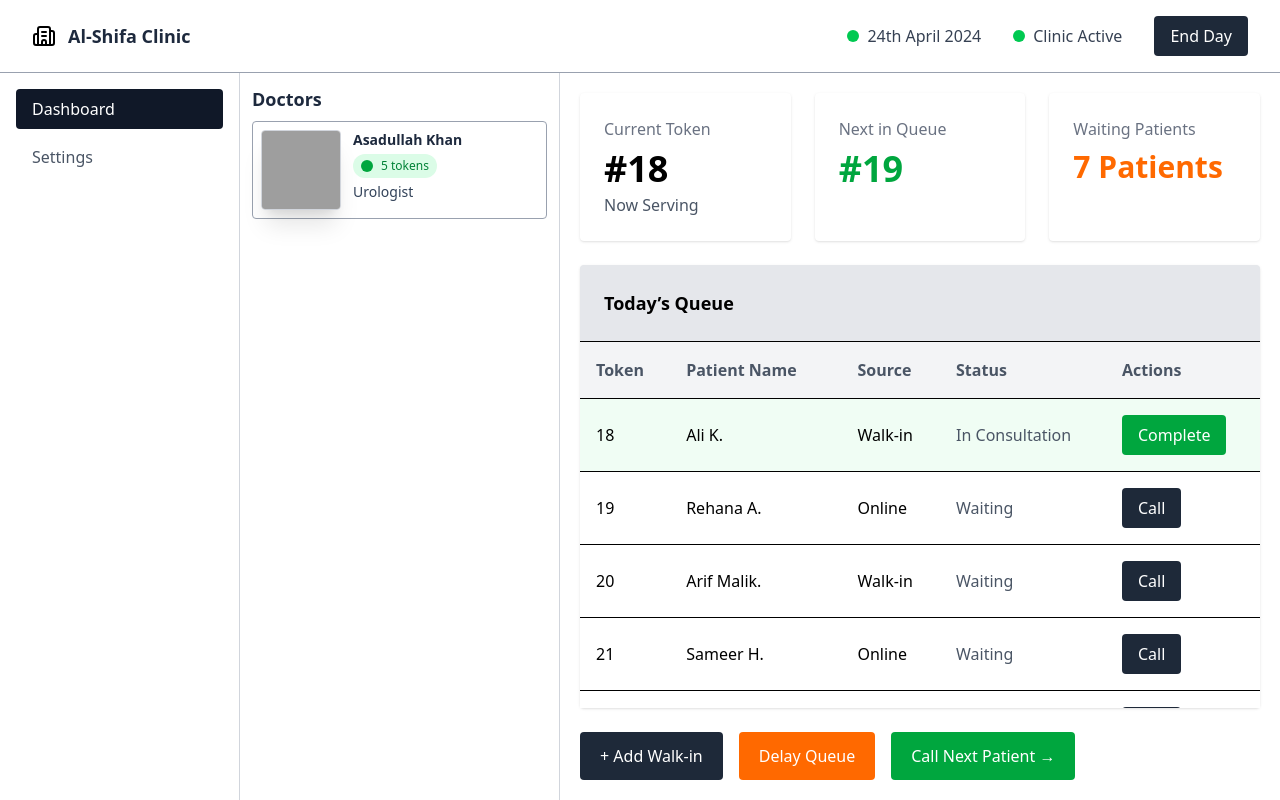
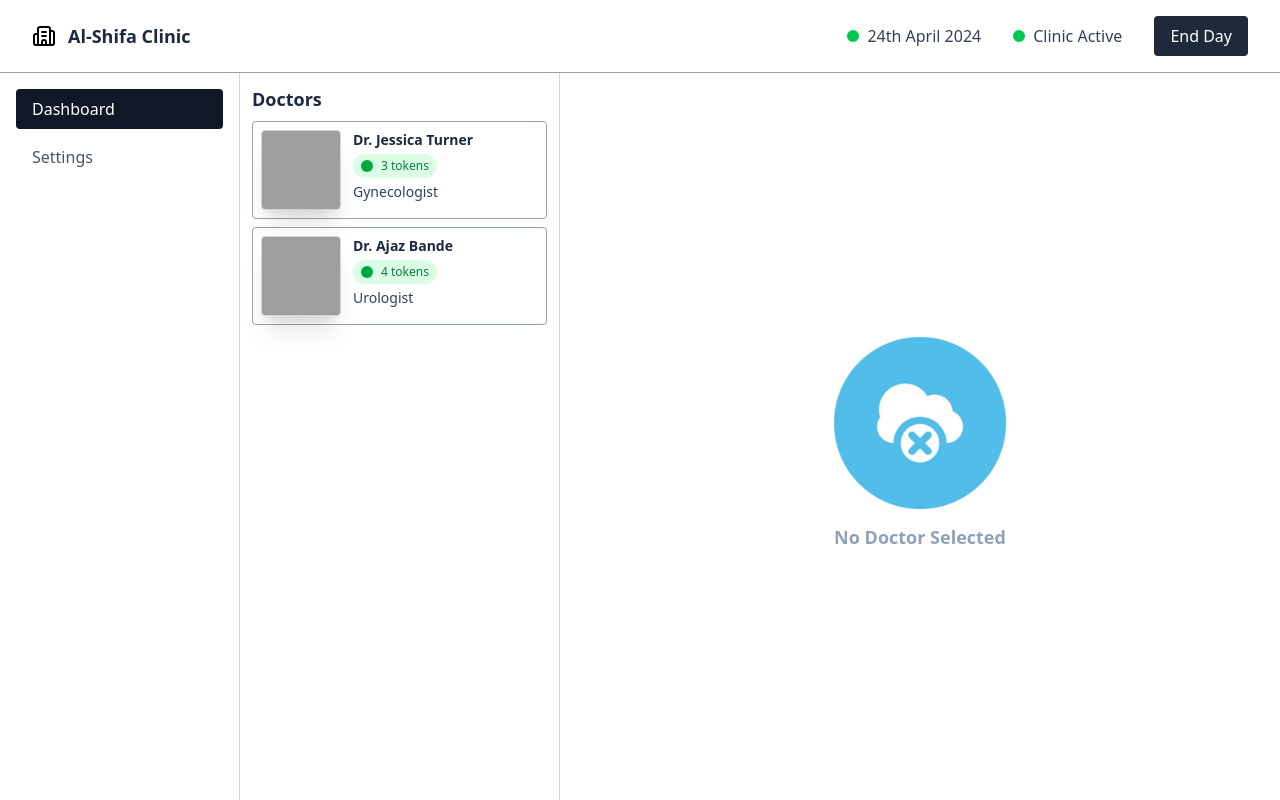
Before and after one commit to Zeeshan-Zahoor/QueueCare, a React (Vite) app: page /clinic/1/dashboard in a window 1280 px wide. Built offline with nearby package versions, Linux system fonts and the light colour scheme; grey boxes are pictures that could not be loaded.

Commit message:
feature: remove hard values from DashBoard and add dynamic values with Doctor selection functionality

```diff
--- a/src/data/mockData.js
+++ b/src/data/mockData.js
@@ -1,4 +1,3 @@
-
 export const clinics = [
   {
     id: 1,
@@ -15,8 +14,8 @@ export const clinics = [
         lastIssuedToken: 12,
         image: "https://tse1.mm.bing.net/th/id/OIP.zkty80FhzzrzCJ0uBg1zIwAAAA?rs=1&pid=ImgDetMain&o=7&rm=3",
         queue: [
-          { token: 11, name: "Mehvish Ali", phone: "7006234567" },
-          { token: 12, name: "Shazia Mir", phone: "7006345678" },
+          { token: 11, name: "Mehvish Ali", phone: "7006234567", source: "Walk-in"},
+          { token: 12, name: "Shazia Mir", phone: "7006345678", source: "Walk-in"},
         ],
       },
       {
@@ -29,9 +28,9 @@ export const clinics = [
         lastIssuedToken: 21,
         image: "https://tse1.mm.bing.net/th/id/OIP.yE8zyTz-OJwswooF9QFC1AHaLH?rs=1&pid=ImgDetMain&o=7&rm=3",
         queue: [
-          { token: 19, name: "Adil Wani", phone: "7006890123" },
-          { token: 20, name: "Tariq Shah", phone: "7006901234" },
-          { token: 21, name: "Nadeem Sofi", phone: "7006012345" },
+          { token: 19, name: "Adil Wani", phone: "7006890123", source: "Walk-in"},
+          { token: 20, name: "Tariq Shah", phone: "7006901234", source: "Walk-in"},
+          { token: 21, name: "Nadeem Sofi", phone: "7006012345", source: "Walk-in"},
         ],
       },
     ],
@@ -57,10 +56,10 @@ export const clinics = [
         image:
           "https://tse1.explicit.bing.net/th/id/OIP.iFrQzYQ-Pc8LtwbwzjiVswAAAA?pid=ImgDet&w=204&h=306&c=7&o=7&rm=3",
         queue: [
-          { token: 8, name: "Mudasir Khan", phone: "7006123408" },
-          { token: 9, name: "Aamir Bhat", phone: "7006123409" },
-          { token: 10, name: "Nisar Ahmad", phone: "7006123410" },
-          { token: 11, name: "Tanveer Wani", phone: "7006123411" },
+          { token: 8, name: "Mudasir Khan", phone: "7006123408", source: "Walk-in"},
+          { token: 9, name: "Aamir Bhat", phone: "7006123409", source: "Walk-in"},
+          { token: 10, name: "Nisar Ahmad", phone: "7006123410", source: "Walk-in"},
+          { token: 11, name: "Tanveer Wani", phone: "7006123411", source: "Walk-in"},
         ],
       },
       {
@@ -74,7 +73,7 @@ export const clinics = [
         image:
           "https://tse2.mm.bing.net/th/id/OIP.yY20jvQ_48lWbIwlirpVkAHaE7?w=626&h=417&rs=1&pid=ImgDetMain&o=7&rm=3",
         queue: [
-          { token: 5, name: "Zubair Mir", phone: "7006123505" },
+          { token: 5, name: "Zubair Mir", phone: "7006123505", source: "Walk-in"},
         ],
       },
     ],
--- a/src/pages/clinic/Dashboard.jsx
+++ b/src/pages/clinic/Dashboard.jsx
@@ -1,18 +1,86 @@
-import React from "react";
+import React, { useState } from "react";
 import { Building2 } from "lucide-react";
+import cloudIcon from "../../assets/cloud_icon.jpg";
+import { useParams } from "react-router-dom";
+import { clinics } from "../../data/mockData";
+
+function DoctorCard({
+  doctor,
+  clickHandler
+}) {
+
+  const tokensLeft = doctor.maxTokens - (doctor.currentlyServing + doctor.queue.length);
+  const isFull = tokensLeft <= 0;
+
+  return (
+    <div
+    role="button"
+    onClick={clickHandler}
+    className='bg-white m-auto rounded transition-all border border-gray-400 duration-300 p-2 flex gap-3 items-start mb-2'>
+      <div className="w-20 h-20 rounded-sm shadow-xl border border-gray-300 overflow-hidden shrink-0">
+        <img
+          src={doctor.image}
+          alt={doctor.name}
+          className='w-full h-full object-cover'
+        />
+      </div>
+
+      <div className='flex-1'>
+        <div className='flex justify-between items-start'>
+          <h2 className='text-sm mb-1 font-bold text-slate-800'>
+            {doctor.name}
+          </h2>
+        </div>
+
+        <div>
+          {isFull ? (
+            <span className='inline-flex items-center gap-2 bg-red-100 text-red-600 text-xs font-medium px-3 py-1.5 rounded-full'>
+              <span className='w-3 h-3 bg-red-500 rounded-full'></span>
+              Full
+            </span>
+          ) : (
+            <span className='inline-flex items-center gap-2 bg-green-100 text-green-700 text-xs font-medium px-2 py-1 rounded-full'>
+              <span className='w-3 h-3 bg-green-600 rounded-full'></span>
+              {tokensLeft} tokens
+            </span>
+          )}
+        </div>
+
+        <p className='mt-1 text-sm font-medium text-slate-700'>
+          {doctor.specialization}
+        </p>
+      </div>
+    </div>
+  )
+}
 
 export default function Dashboard() {
-  const patients = [
-    { token: 18, name: "Ali K.", source: "Walk-in", status: "In Consultation", current: true },
-    { token: 19, name: "Rehana A.", source: "Online", status: "Waiting" },
-    { token: 20, name: "Arif Malik.", source: "Walk-in", status: "Waiting" },
-    { token: 21, name: "Sameer H.", source: "Online", status: "Waiting" },
-    { token: 22, name: "Gh. Mohd Shah.", source: "Walk-in", status: "Waiting" },
-    { token: 23, name: "Zoona Begum.", source: "Online", status: "Waiting" },
-  ];
+  const [doctorSelected, setDoctorSelected] = useState(false);
+  const [doctor, setDoctor] = useState({});
+  const [patients, setPatients] =  useState([]);
 
+  const { clinicId } = useParams();
 
-  const isFull = false;
+  const clinic = clinics.find((c) => (
+    c.id === Number(clinicId)
+  ))
+
+  if (!clinic) {
+      return (
+        <div className="p-4 text-center">
+          <p className="text-red-500">Clinic not found</p>
+        </div>
+      );
+    }
+
+  console.log("Clinic: ", clinic);
+
+  const handleDoctorClick = (doctor) => {
+    setDoctorSelected(true);
+    setPatients(doctor.queue);
+    setDoctor(doctor);
+  }
+
   return (
     <div className="flex flex-col max-w-380 m-auto h-screen">
       {/* Top Bar - unchanged */}
@@ -58,45 +126,19 @@ export default function Dashboard() {
           <div className="p-3 space-y-2">
             <h2 className="text-lg text-slate-800 font-bold">Doctors</h2>
 
-            <div className='bg-white m-auto rounded transition-all border border-gray-400 duration-300 p-2 flex gap-3 items-start mb-2'>
-              <div className="w-20 h-20 rounded-sm shadow-xl border border-gray-300 overflow-hidden shrink-0">
-                <img
-                  src={"https://tse1.explicit.bing.net/th/id/OIP.iFrQzYQ-Pc8LtwbwzjiVswAAAA?pid=ImgDet&w=204&h=306&c=7&o=7&rm=3"}
-                  alt={""}
-                  className='w-full h-full object-cover'
+            {clinic.doctors.map((doctor) => (
+              <DoctorCard
+                key={doctor.id}
+                doctor={doctor}
+                clickHandler={() => handleDoctorClick(doctor)}
                 />
-              </div>
+            ))}
 
-              <div className='flex-1'>
-                <div className='flex justify-between items-start'>
-                  <h2 className='text-sm mb-1 font-bold text-slate-800'>
-                    Asadullah Khan
-                  </h2>
-                </div>
-
-                <div>
-                  {isFull ? (
-                    <span className='inline-flex items-center gap-2 bg-red-100 text-red-600 text-xs font-medium px-3 py-1.5 rounded-full'>
-                      <span className='w-3 h-3 bg-red-500 rounded-full'></span>
-                      Full
-                    </span>
-                  ) : (
-                    <span className='inline-flex items-center gap-2 bg-green-100 text-green-700 text-xs font-medium px-2 py-1 rounded-full'>
-                      <span className='w-3 h-3 bg-green-600 rounded-full'></span>
-                      5 tokens
-                    </span>
-                  )}
-                </div>
-
-                <p className='mt-1 text-sm font-medium text-slate-700'>
-                  Urologist
-                </p>
-              </div>
-            </div>
           </div>
         </div>
 
         {/* Main - FIXED SECTION */}
+        {doctorSelected ? (
           <div className="flex flex-col flex-1 min-h-0"> {/* Added min-h-0 */}
 
             {/* Content */}
@@ -106,18 +148,18 @@ export default function Dashboard() {
               <div className="grid grid-cols-3 gap-6 shrink-0"> {/* Added shrink-0 */}
                 <div className="bg-white p-6 rounded shadow-sm">
                   <p className="text-gray-500">Current Token</p>
-                <div className="text-4xl font-bold mt-2">#18</div>
+                  <div className="text-4xl font-bold mt-2">#{doctor.currentlyServing}</div>
                   <p className="text-gray-600 mt-1">Now Serving</p>
                 </div>
 
                 <div className="bg-white p-6 rounded shadow-sm">
                   <p className="text-gray-500">Next in Queue</p>
-                <div className="text-4xl font-bold text-green-600 mt-2">#19</div>
+                  <div className="text-4xl font-bold text-green-600 mt-2">#{doctor?.queue?.[0].token}</div>
                 </div>
 
                 <div className="bg-white p-6 rounded shadow-sm">
                   <p className="text-gray-500">Waiting Patients</p>
-                <div className="text-3xl font-bold text-orange-500 mt-2">7 Patients</div>
+                  <div className="text-3xl font-bold text-orange-500 mt-2">{doctor?.queue?.length} Patients</div>
                 </div>
               </div>
 
@@ -128,12 +170,13 @@ export default function Dashboard() {
                 </div>
 
                 {/* Scrollable table area */}
-              <div className="flex-1 overflow-auto min-h-0"> {/* Added min-h-0 */}
+                <div className="flex-1 overflow-auto min-h-0">
                   <table className="w-full text-left">
-                  <thead className="bg-gray-100 text-gray-600 sticky top-0 z-10"> {/* Made header sticky */}
-                    <tr>
+                    <thead className="bg-gray-100 text-gray-600 sticky top-0 z-10">
+                      <tr> {/* Remove any whitespace between thead and tr */}
                         <th className="p-4">Token</th>
                         <th className="p-4">Patient Name</th>
+                        <th className="p-4">Phone</th>
                         <th className="p-4">Source</th>
                         <th className="p-4">Status</th>
                         <th className="p-4">Actions</th>
@@ -148,16 +191,17 @@ export default function Dashboard() {
                         >
                           <td className="p-4 font-medium">{p.token}</td>
                           <td className="p-4">{p.name}</td>
+                          <td className="p-4">{p.phone}</td>
                           <td className="p-4">{p.source}</td>
-                        <td className="p-4 text-gray-600">{p.status}</td>
+                          <td className="p-4 text-gray-600">{"Waiting"}</td>
 
                           <td className="p-4">
                             {p.current ? (
-                            <button className="bg-green-600 text-white px-4 py-2 rounded">
+                              <button className="bg-green-600 text-white px-4 py-2 rounded min-w-30">
                                 Complete
                               </button>
                             ) : (
-                            <button className="bg-gray-800 text-white px-4 py-2 rounded">
+                              <button className="bg-gray-800 text-white min-w-30 px-4 py-2 rounded">
                                 Call
                               </button>
                             )}
@@ -185,6 +229,19 @@ export default function Dashboard() {
               </div>
             </div>
           </div>
+        ) :
+          (
+            <div className="p-4 flex justify-center items-center flex-1">
+              <div className="text-center">
+                <img
+                  src={cloudIcon}
+                  className="w-50"
+                />
+                <h2 className="text-slate-400 text-lg font-bold">No Doctor Selected</h2>
+              </div>
+            </div>
+          )}
+
       </div>
     </div>
   );
```
Also changed, not shown: src/assets/cloud_icon.jpg (added). Lines whose indentation alone changed are shown as unchanged.
